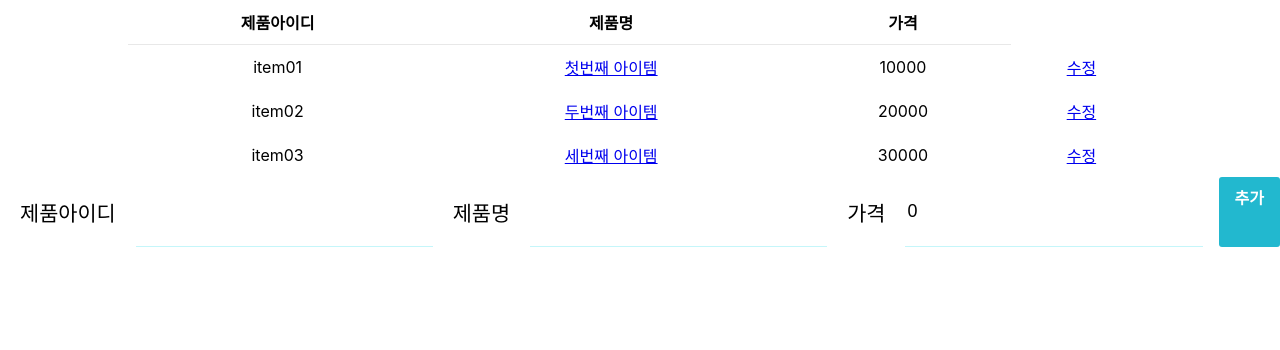
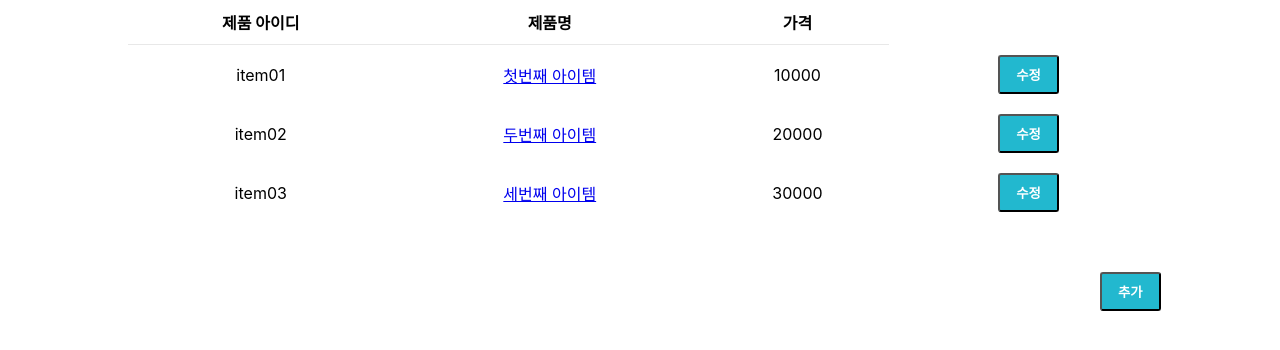
Before and after one commit to kwak9898/react_ts, a React (Create React App) app: page / in a window 1280 px wide. Shown: the top 350 px of the page. Built offline with nearby package versions, Linux system fonts and the light colour scheme.

Commit message:
CSS 수정

```diff
--- a/package.json
+++ b/package.json
@@ -10,9 +10,11 @@
     "@types/react": "^18.0.1",
     "@types/react-dom": "^18.0.0",
     "@types/react-router": "^5.1.18",
+    "format": "^0.2.2",
     "lodash": "^4.17.21",
     "react": "^18.0.0",
     "react-dom": "^18.0.0",
+    "react-number": "^0.0.1-alpha4",
     "react-router-dom": "^6.3.0",
     "react-scripts": "5.0.0",
     "recoil": "^0.7.1",
--- a/src/components/items/Form.css
+++ b/src/components/items/Form.css
@@ -31,3 +31,18 @@
 .create-button:hover {
   background: #3bc9db;
 }
+
+.item-create-button {
+  background: #3bc9db;
+  padding-top: 0.5rem;
+  padding-bottom: 0.5rem;
+  padding-left: 1rem;
+  padding-right: 1rem;
+  margin-left: 1100px;
+  margin-top: 50px;
+  background: #22b8cf;
+  border-radius: 3px;
+  color: white;
+  font-weight: 600;
+  cursor: pointer;
+}
--- /dev/null
+++ b/src/components/items/ItemCreate.tsx
@@ -0,0 +1,88 @@
+import React, { useEffect, useRef, useState } from "react";
+import ItemList from "./ItemList";
+import "./item.css";
+import ItemDataModel from "./ItemModel";
+import { atom, useRecoilState } from "recoil";
+import { itemListState } from "./itemListState";
+import { useNavigate } from "react-router";
+
+interface IitemInput {
+  id: string;
+  price: number;
+  itemName: string;
+}
+
+function ItemCreate(): JSX.Element {
+  const [itemList, setItemList] = useRecoilState(itemListState);
+  const [input, setInput] = useState<IitemInput>({
+    itemName: "",
+    id: "",
+    price: 0,
+  });
+
+  const navigate = useNavigate();
+
+  const { itemName, id, price } = input;
+
+  const onChange = (e: React.ChangeEvent<HTMLInputElement>) => {
+    const { name, value } = e.target;
+    setInput(prev => ({
+      ...prev,
+      [name]: value,
+    }));
+  };
+
+  const onCreate = () => {
+    let item = new ItemDataModel(id, itemName, price);
+    setItemList(prev => [...prev, item]);
+    navigate("/");
+  };
+  return (
+    <>
+      <h2 className="align-center">제품 상세정보</h2>
+      <div className="product-view-wrapper">
+        <div className="product-view-row">
+          <label>제품 아이디</label>
+          <input
+            type="text"
+            name="itemName"
+            id="product-name"
+            value={itemName}
+            onChange={onChange}
+          />
+        </div>
+        <div className="product-view-row">
+          <label>제품명</label>
+          <input
+            type="text"
+            name="id"
+            id="product-id"
+            value={id}
+            onChange={onChange}
+          />
+        </div>
+        <div className="product-view-row">
+          <label>가격</label>
+          <input
+            type="text"
+            name="price"
+            id="product-price"
+            value={price}
+            onChange={onChange}
+          />
+        </div>
+        <button
+          className="product-view-go-list-btn"
+          onClick={() => navigate("/")}
+        >
+          목록으로 돌아가기
+        </button>
+        <button className="main-view-go-list-btn" onClick={onCreate}>
+          추가
+        </button>
+      </div>
+    </>
+  );
+}
+
+export default ItemCreate;
--- a/src/components/items/ItemDetail.tsx
+++ b/src/components/items/ItemDetail.tsx
@@ -18,12 +18,12 @@ function ItemDetail(): JSX.Element {
         {item ? (
           <>
             <div className="product-view-row">
-              <label>제품</label>
-              <label>{item.itemName}</label>
+              <label>제품 아이디</label>
+              <label>{item.id}</label>
             </div>
             <div className="product-view-row">
-              <label>제품 아이디</label>
-              <label>{item.id}</label>
+              <label>제품명</label>
+              <label>{item.itemName}</label>
             </div>
             <div className="product-view-row">
               <label>가격</label>
--- a/src/components/items/ItemEdit.tsx
+++ b/src/components/items/ItemEdit.tsx
@@ -36,16 +36,16 @@ function ItemEdit() {
         {item ? (
           <>
             <div className="product-view-row">
-              <label>제품</label>
+              <label>제품 아이디</label>
+              <input name="id" value={item.id} onChange={onChange} />
+            </div>
+            <div className="product-view-row">
+              <label>제품명</label>
               <input
                 name="itemName"
                 value={item.itemName}
                 onChange={onChange}
               />
-            </div>
-            <div className="product-view-row">
-              <label>제품 아이디</label>
-              <input name="id" value={item.id} onChange={onChange} />
             </div>
             <div className="product-view-row">
               <label>가격</label>
--- a/src/components/items/ItemList.tsx
+++ b/src/components/items/ItemList.tsx
@@ -4,10 +4,11 @@ import CommonTable from "../commons/CommonTable";
 import CommonTableColumn from "../commons/CommonTableColumn";
 import CommonTableRow from "../commons/CommonTableRow";
 import ItemDataModel from "./ItemModel";
+import "./Form.css";
 
 function ItemList(props: { itemList: ItemDataModel[] }) {
   return (
-    <CommonTable headerList={["제품아이디", "제품명", "가격"]}>
+    <CommonTable headerList={["제품 아이디", "제품명", "가격"]}>
       {props.itemList.map((item, key) => {
         return (
           <CommonTableRow key={key}>
@@ -17,7 +18,9 @@ function ItemList(props: { itemList: ItemDataModel[] }) {
             </CommonTableColumn>
             <CommonTableColumn>{String(item.price)}</CommonTableColumn>
             <CommonTableColumn>
-              <Link to={`/item/${item.id}/edit`}>수정</Link>
+              <Link to={`/item/${item.id}/edit`}>
+                <button className="create-button">수정</button>
+              </Link>
             </CommonTableColumn>
           </CommonTableRow>
         );
--- a/src/components/items/ItemMain.tsx
+++ b/src/components/items/ItemMain.tsx
@@ -4,6 +4,7 @@ import "./Form.css";
 import ItemDataModel from "./ItemModel";
 import { atom, useRecoilState } from "recoil";
 import { itemListState } from "./itemListState";
+import { Link } from "react-router-dom";
 
 interface IitemInput {
   id: string;
@@ -13,65 +14,13 @@ interface IitemInput {
 
 function ItemMain() {
   const [itemList, setItemList] = useRecoilState(itemListState);
-  const [input, setInput] = useState<IitemInput>({
-    itemName: "",
-    id: "",
-    price: 0,
-  });
-
-  const { itemName, id, price } = input;
-
-  const onChange = (e: React.ChangeEvent<HTMLInputElement>) => {
-    const { name, value } = e.target;
-    setInput(prev => ({
-      ...prev,
-      [name]: value,
-    }));
-  };
-
-  const onCreate = () => {
-    let item = new ItemDataModel(id, itemName, price);
-    setItemList(prev => [...prev, item]);
-  };
 
   return (
     <>
       <ItemList itemList={itemList} />
-      <div className="form">
-        <label className="title" htmlFor="product-id">
-          제품아이디
-        </label>
-        <input
-          type="text"
-          name="id"
-          id="product-id"
-          value={id}
-          onChange={onChange}
-        />
-        <label className="title" htmlFor="product-name">
-          제품명
-        </label>
-        <input
-          type="text"
-          name="itemName"
-          id="product-name"
-          value={itemName}
-          onChange={onChange}
-        />
-        <label className="title" htmlFor="product-price">
-          가격
-        </label>
-        <input
-          type="text"
-          name="price"
-          id="product-price"
-          value={price}
-          onChange={onChange}
-        />
-        <div className="create-button" onClick={onCreate}>
-          추가
-        </div>
-      </div>
+      <Link to={"/item/add"}>
+        <button className="item-create-button">추가</button>
+      </Link>
     </>
   );
 }
--- a/src/components/items/item.css
+++ b/src/components/items/item.css
@@ -30,3 +30,10 @@
   margin: 10px 0;
   width: 70%;
 }
+
+.main-view-go-list-btn {
+  border: 0;
+  padding: 10px;
+  margin-left: 10px;
+  background-color: #ffd9d9;
+}
```
Also changed, not shown: 1 other file (tests, documents, lock files or other folders).
